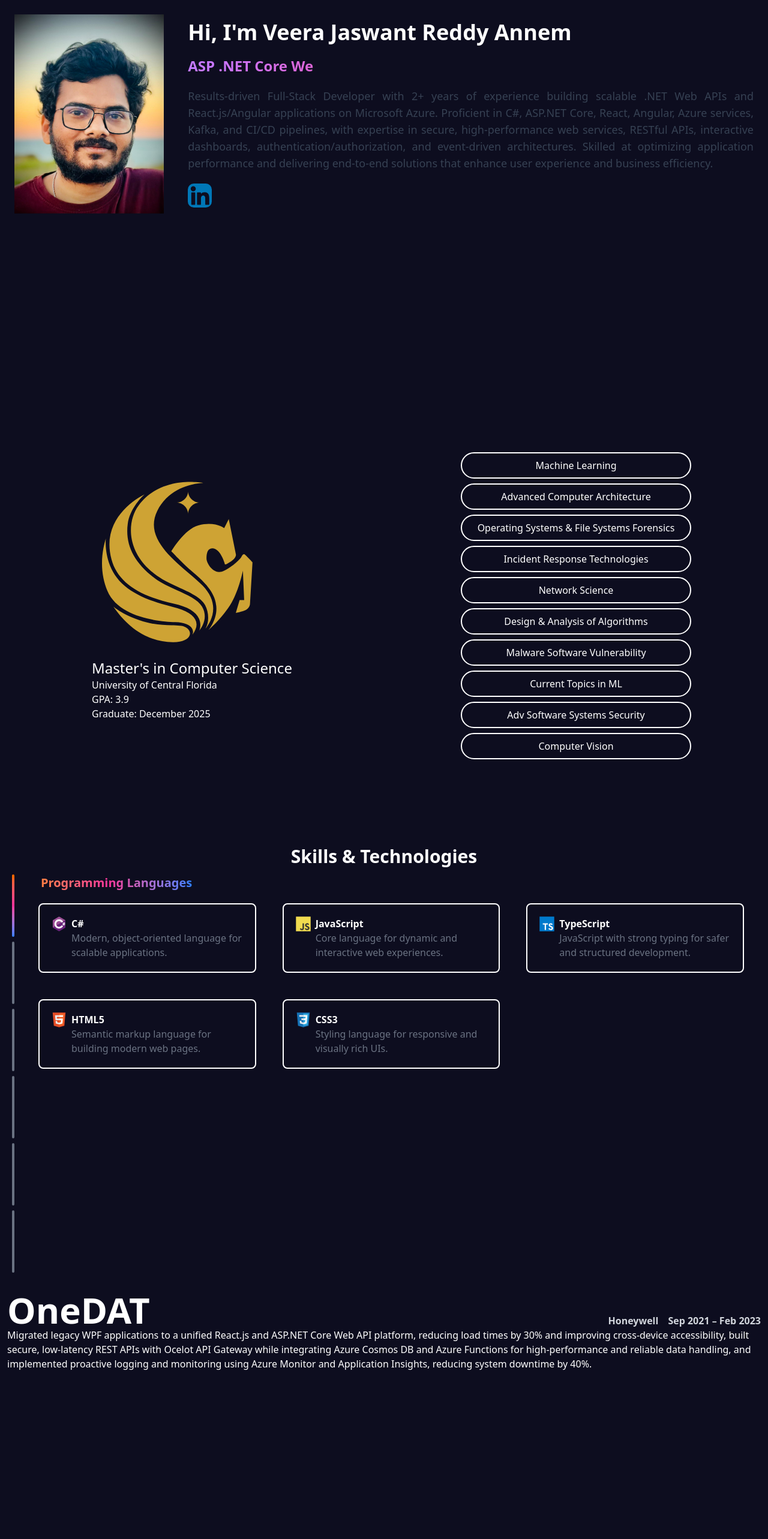
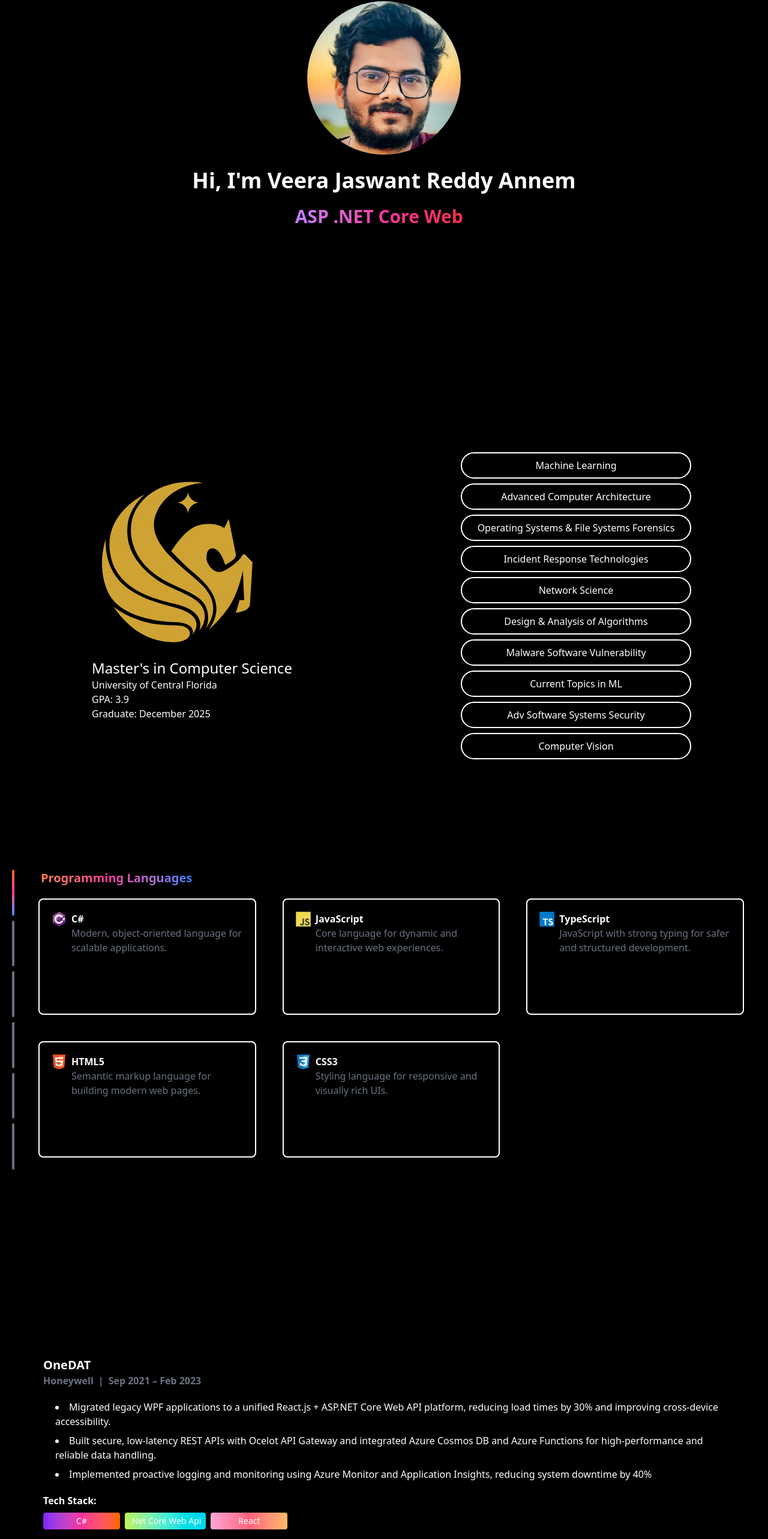
Before and after one commit to Veera-Jaswant/my-project, a React (Vite) app: page / in a window 1280 px wide. Shown: the part 210-2776 px from the top of the page at 60% size. Built offline with nearby package versions, Linux system fonts and the light colour scheme.

Commit message:
Added Githib pages

```diff
--- a/src/components/Contact.tsx
+++ b/src/components/Contact.tsx
@@ -3,8 +3,9 @@ const Contact = () => {
     return (
         <div
             id="contact"
-            className="min-h-screen flex flex-col items-center justify-center px-6 lg:px-32 py-20 bg-white"
+            className="min-h-screen flex items-center justify-center px-6 lg:px-32 py-20"
         >
+            <div className="flex flex-col">
             {/* Heading */}
             <h2 className="text-4xl md:text-5xl font-extrabold text-gray-900 mb-4 text-center">
                 Contact Me
@@ -15,6 +16,7 @@ const Contact = () => {
                 Have a question, project idea, or want to collaborate? Feel free to reach out!
                 I'm always open to discussing new opportunities.
             </p>
+            </div>
 
             {/* Contact Form */}
             <form
@@ -67,7 +69,7 @@ const Contact = () => {
             </form>
 
             {/* Social Icons */}
-            <div className="flex gap-6 mt-10">
+            <div className="flex gap-6 mt-10 bg-amber-400">
                 <a
                     href="https://www.linkedin.com/in/your-profile"
                     target="_blank"
--- a/src/components/Home.tsx
+++ b/src/components/Home.tsx
@@ -1,24 +1,34 @@
 import { Typewriter } from "react-simple-typewriter"
-import LinkedIn from "../assets/linkedin.svg";
 
 
 const Home = () => {
     return (
-           <div className="flex justify-between items-center gap-10 p-6">
-            <div  className="rounded-full hover:cursor-pointer">
-                <img src="portfolio-profile-pic.jpg" alt="PortfolioProfilePic" />
+        <div className="grid grid-cols-1 auto-rows-min gap-y-5 h-screen w-screen
+                        place-content-center place-items-center px-3">
+
+            <div className="w-64 h-64 rounded-full overflow-hidden shrink-0">
+                <img
+                    src="portfolio-profile-pic.jpg"
+                    alt="PortfolioProfilePic"
+                    className="w-full h-full object-cover"
+                />
             </div>
-             <div className=" flex flex-col gap-5">
-                <h1 className="text-4xl font-extrabold">Hi, I'm Veera Jaswant Reddy Annem</h1>
+
+
+            <h1 className="md:text-4xl text-lg font-extrabold leading-tight">
+                Hi, I'm
+                <span className="block sm:inline text-w"> Veera Jaswant Reddy Annem</span>
+            </h1>
+
             <div className="bg-linear-to-r from-purple-400 via-pink-500 to-red-500 inline-block bg-clip-text text-transparent">
-                    <span className="text-2xl font-bold">
+                <span className="md:text-3xl text-lg font-bold">
                     <Typewriter
                         words={[
                             "Full Stack Web Developer",
                             "ASP .NET Core Web Api",
                             "React Developer",
                             "Angular Developer",
-                                "Azure (Developing Solutions for Microsoft Azure)"
+                            "Microsoft Azure Developer",
                         ]}
                         cursor
                         cursorBlinking
@@ -29,13 +39,7 @@ const Home = () => {
                     />
                 </span>
             </div>
-                <div className="text-lg text-gray-700 text-justify">
-                    Results-driven Full-Stack Developer with 2+ years of experience building scalable .NET Web APIs and React.js/Angular applications on Microsoft Azure. Proficient in C#, ASP.NET Core, React, Angular, Azure services, Kafka, and CI/CD pipelines, with expertise in secure, high-performance web services, RESTful APIs, interactive dashboards, authentication/authorization, and event-driven architectures. Skilled at optimizing application performance and delivering end-to-end solutions that enhance user experience and business efficiency.
-                </div>
-                <div>
-                    <img src={LinkedIn} alt="LinkedIn" className=" h-10 w-10 rounded-[10px]" />
-                </div>
-            </div>
+
         </div>
     )
 }
--- a/src/components/Navbar.tsx
+++ b/src/components/Navbar.tsx
@@ -7,14 +7,14 @@ const Navbar = ({ items, scrollTo }: NavigationTabs) => {
   }
 
   return (
-    <div className=" bg-gray-900 fixed top-0 left-0 w-full flex justify-end gap-10 p-5 font-bold text-white">
+    <div className="fixed top-0 left-0 w-full flex justify-end gap-10 p-5 font-bold">
       {
         items.map((item: NavigationItem) => (
           <button className="cursor-pointer" onClick={() => scrollTo(item.elementRef)}>{item.label}</button>
         ))
       }
 
-      <button onClick={DownloadResume}>Resume</button>
+      <button className="cursor-pointer" onClick={DownloadResume}>Resume</button>
     </div>
 
   )
--- a/src/components/Projects.tsx
+++ b/src/components/Projects.tsx
@@ -1,4 +1,6 @@
-import { useState } from "react";
+import { useEffect, useState } from "react";
+
+type Project = { id: string, title: string, subtitle: string[], techStack: string[], client: string, duration: string }
 
 const Project = () => {
     const gradients: string[] = [
@@ -48,27 +50,43 @@ const Project = () => {
         "from-violet-600 via-pink-500 to-orange-500"
     ];
 
-    type Project = { title: string, subtitle: string, techStack: string[], client: string, duration: string }
+
 
     const projects: Project[] = [
         {
+            id: "P-001",
             title: "OneDAT",
-            subtitle: "Migrated legacy WPF applications to a unified React.js and ASP.NET Core Web API platform, reducing load times by 30% and improving cross-device accessibility, built secure, low-latency REST APIs with Ocelot API Gateway while integrating Azure Cosmos DB and Azure Functions for high-performance and reliable data handling, and implemented proactive logging and monitoring using Azure Monitor and Application Insights, reducing system downtime by 40%.",
+            subtitle: [
+                "Migrated legacy WPF applications to a unified React.js + ASP.NET Core Web API platform, reducing load times by 30% and improving cross-device accessibility.",
+                "Built secure, low-latency REST APIs with Ocelot API Gateway and integrated Azure Cosmos DB and Azure Functions for high-performance and reliable data handling.",
+                "Implemented proactive logging and monitoring using Azure Monitor and Application Insights, reducing system downtime by 40%"
+            ],
             techStack: ["C#", ".Net Core Web Api", "React"],
             client: "Honeywell",
             duration: "Sep 2021 – Feb 2023"
         },
         {
+            id: "P-002",
             title: "NextGen HMI",
-            subtitle: "Developed an interactive React HMI web application with 300+ real-time widgets, enhancing operator efficiency by 30% and optimizing UI performance through lazy loading and efficient DOM updates, reducing rendering delays by 25%, built scalable .NET Core Web APIs for device data ingestion and processing using Kafka-based event streaming, and achieved 85% test coverage with unit and integration testing, reducing defects by 30%.",
+            subtitle: [
+                "Developed an interactive React (HMI Web Application) with 300+ real-time widgets, enhancing operator efficiency by 30% and optimizing UI performance with lazy loading and efficient DOM updates, reducing rendering delays by 25%.",
+                "Built scalable .NET Core Web APIs for device data ingestion and processing using Kafka-based event streaming.",
+                "Achieved 85% test coverage with unit and integration testing, reducing defects by 30%."
+            ],
             techStack: ["C#", ".Net Core Web Api", "Angular"],
             client: "CCC Global",
             duration: "Mar 2023 – Dec 2023"
         },
         {
+            id: "P-003",
             title: "Graduate Teaching Assistant",
-            subtitle: "Developed an interactive React HMI web application with 300+ real-time widgets, enhancing operator efficiency by 30% and optimizing UI performance through lazy loading and efficient DOM updates, reducing rendering delays by 25%, built scalable .NET Core Web APIs for device data ingestion and processing using Kafka-based event streaming, and achieved 85% test coverage with unit and integration testing, reducing defects by 30%.",
-            techStack: ["React", "HTML", "CSS", "Computer Networks"],
+            subtitle: [
+                "Assisted students in mastering Web Development (HTML, CSS, JavaScript, React) and Computer Networks (TCP/IP, routing, network security).",
+                "Conducted tutoring sessions and workshops, improving student understanding and performance.",
+                "Collaborated with faculty to enhance course materials and hands-on projects for better engagement.",
+                "Developed strong communication, mentoring, and problem-solving skills while supporting diverse student needs."
+            ],
+            techStack: ["React", "HTML & CSS", "JavaScript", "TCP/IP", "Routing", "Network Security"],
             client: "UCF",
             duration: "For 2 Semesters"
         },
@@ -76,70 +94,55 @@ const Project = () => {
 
     ]
 
-    const [selectedProject, setSelectedProject] = useState<string>("OneDAT");
+    const [selectedProjectId, setSelectedProjectId] = useState<string>("P-001");
+    const [project, setProject] = useState<Project>(projects[0]);
+
+
+
+    useEffect(() => {
+        const fetchProject = async () => {
+            const foundProject = projects.find(project => project.id === selectedProjectId);
+            setProject(foundProject!);
+        };
+
+        fetchProject();
+    }, [selectedProjectId]);
+
     return (
-        <div className="relative h-screen w-screen flex flex-col">
+        <div className="relative h-screen w-screen flex flex-col p-15">
             <div className="flex-1">
-            {
-                (() =>{
-                   const project: Project = projects.find((project) => project.title == selectedProject);
-                   if(!project) return null;
-
-                   return(
+                {project && (
                     <div className="p-3">
-                        <div className="flex justify-between">
-                            <h1 className="text-6xl font-bold">{project.title}</h1>
-                        <div className="flex gap-4 items-end font-bold text-gray-300">
-                        <div>{project.client}</div>
-                        <div>{project.duration}</div>
+                        <div className="flex flex-col">
+                            <h1 className="text-xl font-bold">{project!.title}</h1>
+                            <div className="flex gap-2 items-end font-bold text-gray-500">
+                                <div>{project!.client}</div>|<div>{project!.duration}</div>
+                            </div>
                         </div>
+                        <div className="pl-5 mt-5">
+                            {project!.subtitle.map((point, index) => (
+                                <li key={index} className="mt-2">{point}</li>
+                            ))}
                         </div>
-                        <div>
-                            {project.subtitle}
+                        <div className="mt-5">
+                            <div className="font-bold mb-2">Tech Stack:</div>
+                            <div className="flex gap-2">
+                                {project!.techStack.map((tech, index) => (
+                                    <div key={index} className={`bg-gray-200 rounded px-2 py-1 text-sm min-w-32 text-center bg-linear-to-r
+                                                                ${gradients[Math.floor(Math.random() * gradients.length)]}`}>{tech}</div>
+                                ))}
+                            </div>
                         </div>
                     </div>
-                   )
+                )}
+            </div>
 
-                })()
-            }
-            </div>
-            <div className="absolute bottom-5 left-1/2 transform -translate-x-1/2 bg-gray-500 flex justify-center gap-10 px-5 py-3 rounded-full">
+            <div className="absolute bottom-10 left-1/2 transform -translate-x-1/2 flex justify-center rounded-full cursor-pointer bg-white text-black overflow-hidden">
                 {projects.map((project) => (
-                    <div className="" onClick={() => setSelectedProject(project.title)}>{project.title}</div>
+                    <div key={project.id} className={`${selectedProjectId === project.id ? "bg-gray-300" : ""} py-1.5 px-5`} onClick={() => setSelectedProjectId(project.id)}>{project.title}</div>
                 ))}
             </div>
         </div>
-        // <div className="h-screen w-screen flex flex-col">
-        //     <div className="text-3xl text-center font-bold">Projects</div>
-        //      <div className="grid grid-cols-2 place-items-center flex-1">
-        //     {
-        //         projects.map((project: Project) => (
-        //             <div className="bg-gray-500 h-[350px] w-[500px] transform duration-500 hover:translate-x-5 hover:-translate-y-5 pointer-events-none rounded-lg">
-        //             <div className="bg-[#0d0d1f] h-[350px] w-[500px] overflow-hidden p-2 text-justify transform duration-500 hover:-translate-x-10 hover:translate-y-10 pointer-events-auto rounded-lg flex flex-col">
-        //                 <div className="flex flex-col mb-3">
-        //                     <div className=" text-2xl font-bold">
-        //                         {project.title}
-        //                     </div>
-        //                     <div className="flex justify-between text-sm font-bold text-gray-500">
-        //                         <div>{project.client}</div>
-        //                         <div>{project.duration}</div>
-        //                     </div>
-        //                 </div>
-        //                 <div className="flex-1">{project.subtitle}</div>
-        //                 <div className="flex p-2 gap-2 text-center justify-between">
-        //                     {
-        //                         project.techStack.map((techStack: string) => (
-        //                             <div className={` bg-linear-to-r ${gradients[Math.floor(Math.random() * gradients.length)]} p-2 rounded-md min-w-[100px]`}>{techStack}</div>
-        //                         ))
-        //                     }
-        //                 </div>
-        //             </div>
-        //             </div>
-        //         ))
-        //     }
-        // </div>
-        // </div>
-
     )
 }
 
--- a/src/components/Skills.tsx
+++ b/src/components/Skills.tsx
@@ -80,10 +80,11 @@ const Skills = () => {
 
 
     return (
-        <div className=" p-5 h-full w-full flex flex-col ">
-            <h1 className="text-3xl font-bold mb-3 text-center">Skills & Technologies</h1>
-            <div className="flex flex-1 gap-5">
-                <div className="flex flex-col gap-2 cursor-pointer">
+        <div className="flex flex-col h-screen w-screen pt-15">
+
+            <div className="flex gap-5 px-5">
+
+                <div className="flex flex-col h-[500px] gap-2 cursor-pointer">
                     {
                         tabs.map((tab: string) => (
                             <div id={tab} key={tab} className={`flex-1 w-1 ${selectedDivTab == tab ? "bg-linear-to-b from-orange-500 via-pink-500 to-blue-500" : "bg-gray-500"} rounded-lg`} onClick={() => setSlectedDivTab(tab)}></div>
@@ -91,9 +92,9 @@ const Skills = () => {
                     }
                 </div>
 
-                <div className="flex flex-col flex-1">
+                <div className="flex flex-col flex-1 h-full">
                     <div className="text-xl pl-6 font-bold bg-linear-to-r from-orange-400 via-pink-500 to-blue-500 inline-block bg-clip-text text-transparent w-fit">{skillCategories.find((catergory) => catergory.tabId == selectedDivTab)?.title}</div>
-                    <div className=" flex-1 grid grid-cols-3 grid-rows-4 gap-1">
+                    <div className=" flex-1 grid md:grid-cols-3 grid-col-1 overflow-auto auto-rows-auto gap-1">
                         {
                             skillCategories.find((catergory) => catergory.tabId == selectedDivTab)?.skills.map((skill) => (
                                 <div key={skill.id} className="flex border-2 rounded-lg  gap-2 p-5 m-5">
--- a/src/index.css
+++ b/src/index.css
@@ -2,7 +2,7 @@
 
 @layer base{
   html {
-    @apply bg-[#0d0d1f] text-white
+    @apply bg-black text-white
   }
 }
 
--- a/vite.config.ts
+++ b/vite.config.ts
@@ -12,4 +12,5 @@ export default defineConfig({
       },
     }),
   ],
+  base: '/jaswant-portfolio',
 })
```
Also changed, not shown: package.json (+6 -1 lines), src/App.tsx (+12 -2 lines), src/components/Education.tsx (+5 -5 lines), src/components/Recommendation.tsx (added, +77 -0 lines), 1 other file (tests, documents, lock files or other folders). Lines whose indentation alone changed are shown as unchanged.
